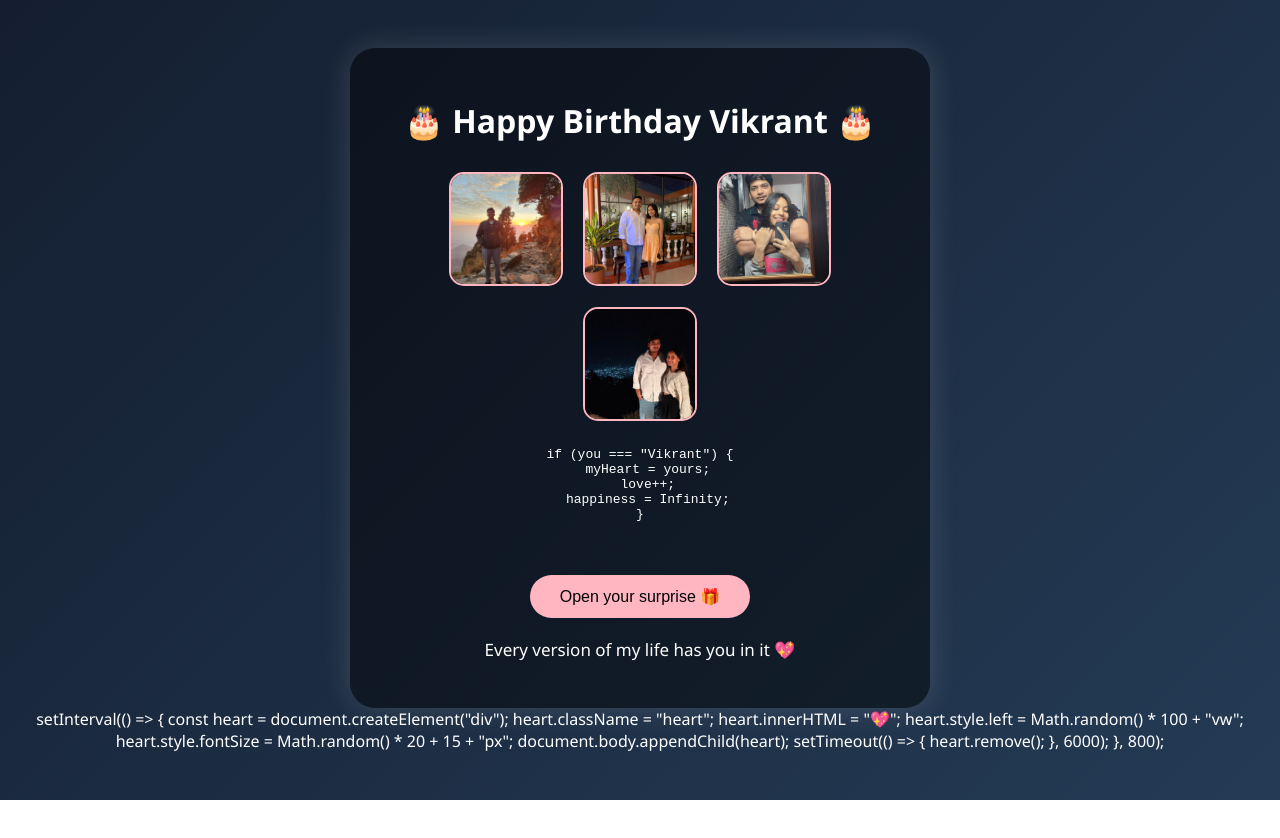
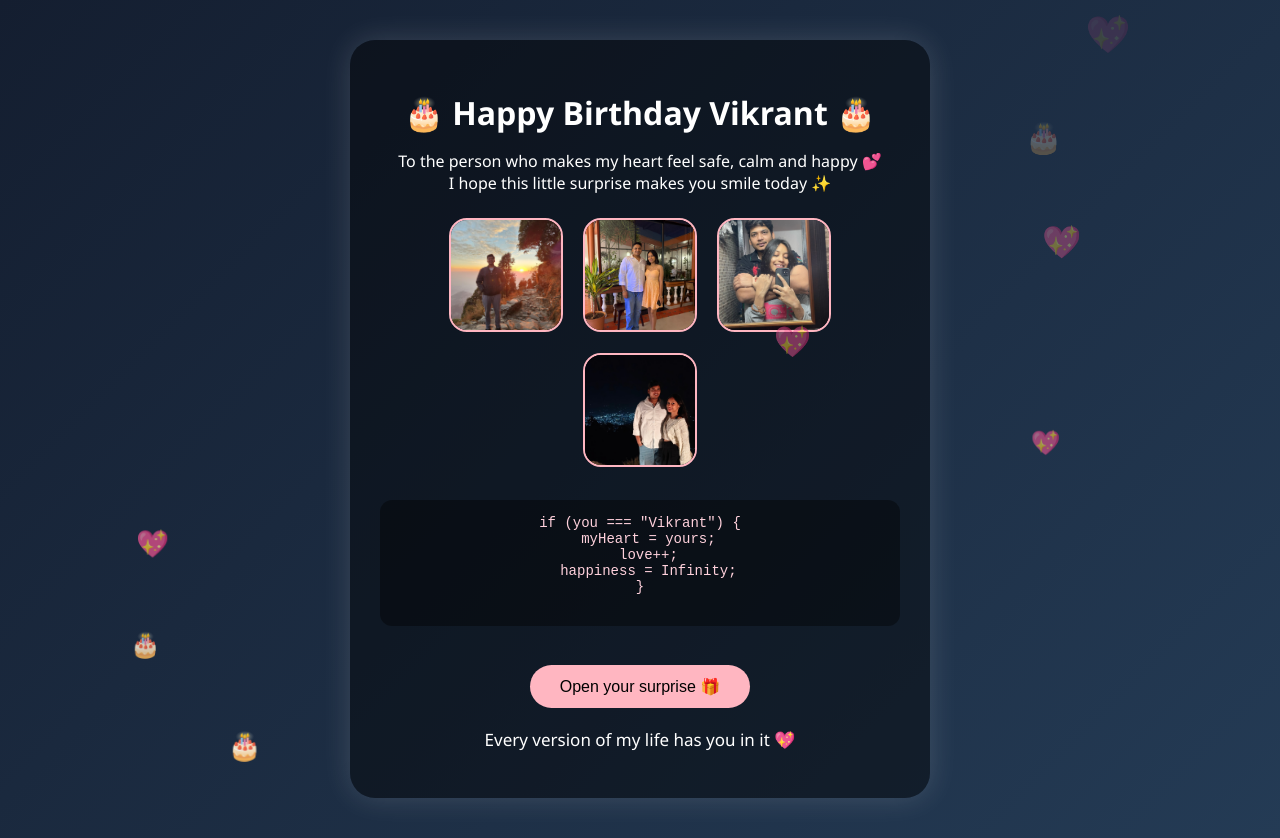
Before and after one commit to priyanshiv0201-lab/Vikrant-Birthday, a plain HTML site: page index.html in a window 1280 px wide. Both pictures are taken after a click on the button "Open your surprise 🎁". Before the commit the page ends 800 px from the top, so only its background shows below. Drawn offline with Linux system fonts and the light colour scheme.

Commit message:
Update index.html

```diff
--- a/index.html
+++ b/index.html
@@ -1,34 +1,19 @@
 <!DOCTYPE html>
 <html>
 <head>
-  <title>Happy Birthday ❤️</title>
+  <title>Happy Birthday Vikrant ❤️</title>
+
   <style>
-    .heart {
-  position: fixed;
-  bottom: -10px;
-  font-size: 20px;
-  animation: floatUp 6s linear infinite;
-  opacity: 0.7;
-}
-
-@keyframes floatUp {
-  0% {
-    transform: translateY(0);
-    opacity: 1;
-  }
-  100% {
-    transform: translateY(-110vh);
-    opacity: 0;
-  }
-}
-
     body {
+      margin: 0;
       background: linear-gradient(135deg, #141e30, #243b55);
       color: white;
       font-family: 'Segoe UI', sans-serif;
       text-align: center;
       padding: 40px 15px;
+      overflow-x: hidden;
     }
+
     .card {
       background: rgba(0,0,0,0.45);
       padding: 30px;
@@ -37,14 +22,29 @@
       margin: auto;
       box-shadow: 0 0 30px rgba(255,255,255,0.15);
     }
+
+    h1 {
+      margin-bottom: 15px;
+    }
+
     .photos img {
       width: 110px;
       height: 110px;
-      border-radius: 15px;
+      border-radius: 18px;
       object-fit: cover;
       margin: 8px;
       border: 2px solid #ffb6c1;
     }
+
+    pre {
+      background: rgba(0,0,0,0.4);
+      padding: 15px;
+      border-radius: 12px;
+      margin-top: 20px;
+      font-size: 14px;
+      color: #ffd1dc;
+    }
+
     button {
       margin-top: 25px;
       padding: 12px 30px;
@@ -54,9 +54,29 @@
       font-size: 16px;
       cursor: pointer;
     }
+
     #msg {
       margin-top: 20px;
       font-size: 17px;
+    }
+
+    /* FLOATING EMOJIS */
+    .float {
+      position: fixed;
+      bottom: -10px;
+      animation: floatUp 6s linear infinite;
+      opacity: 0.8;
+    }
+
+    @keyframes floatUp {
+      from {
+        transform: translateY(0);
+        opacity: 1;
+      }
+      to {
+        transform: translateY(-110vh);
+        opacity: 0;
+      }
     }
   </style>
 </head>
@@ -66,8 +86,10 @@
   <div class="card">
     <h1>🎂 Happy Birthday Vikrant 🎂</h1>
 
+    <!-- TYPING TEXT -->
     <p id="typing"></p>
 
+    <!-- PHOTOS -->
     <div class="photos">
       <img src="photo1.jpg">
       <img src="photo2.jpg">
@@ -75,6 +97,7 @@
       <img src="photo4.jpg">
     </div>
 
+    <!-- CODE LOVE -->
     <pre>
 if (you === "Vikrant") {
   myHeart = yours;
@@ -87,30 +110,52 @@ if (you === "Vikrant") {
     <p id="msg"></p>
   </div>
 
+  <!-- MUSIC -->
+  <audio autoplay loop>
+    <source src="music.mp3" type="audio/mpeg">
+  </audio>
+
   <script>
+    /* TYPING EFFECT */
+    const text =
+      "To the person who makes my heart feel safe, calm and happy 💕\n" +
+      "I hope this little surprise makes you smile today ✨";
+
+    let i = 0;
+    function typeText() {
+      if (i < text.length) {
+        document.getElementById("typing").innerHTML +=
+          text.charAt(i) === "\n" ? "<br>" : text.charAt(i);
+        i++;
+        setTimeout(typeText, 45);
+      }
+    }
+    typeText();
+
+    /* FLOATING HEARTS & CAKES */
+    setInterval(() => {
+      const el = document.createElement("div");
+      el.className = "float";
+      el.innerHTML = Math.random() > 0.5 ? "💖" : "🎂";
+      el.style.left = Math.random() * 100 + "vw";
+      el.style.fontSize = Math.random() * 20 + 18 + "px";
+      document.body.appendChild(el);
+
+      setTimeout(() => {
+        el.remove();
+      }, 6000);
+    }, 700);
+
+    /* FINAL MESSAGE */
     function showLove() {
-  document.getElementById("msg").innerHTML =
-    "Every version of my life has you in it 💖";
+      document.getElementById("msg").innerHTML =
+        "Every version of my life has you in it 💖";
 
-  setTimeout(() => {
-    alert("I love you more than words, more than anything ❤️");
-  }, 1000);
-}
-
+      setTimeout(() => {
+        alert("I love you more than words, more than code, more than anything ❤️");
+      }, 1000);
+    }
   </script>
-  setInterval(() => {
-  const heart = document.createElement("div");
-  heart.className = "heart";
-  heart.innerHTML = "💖";
-  heart.style.left = Math.random() * 100 + "vw";
-  heart.style.fontSize = Math.random() * 20 + 15 + "px";
-  document.body.appendChild(heart);
-
-  setTimeout(() => {
-    heart.remove();
-  }, 6000);
-}, 800);
-
 
 </body>
 </html>
```
